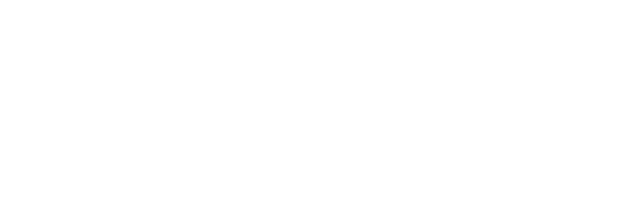
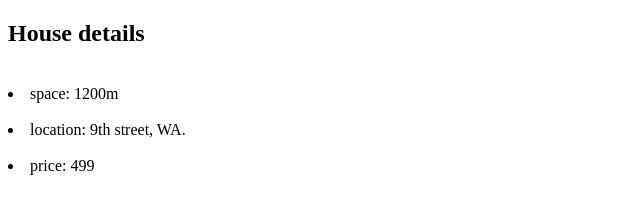
Before and after one commit to AbdelaliLaaguidi/javascriptaio, a plain HTML site: page index.html in a window 1280 px wide. Shown: the whole page, without its empty margins (0-640 px from the left). Drawn offline with Linux system fonts and the light colour scheme.

Commit message:
Learning about for ... in

```diff
--- a/index.html
+++ b/index.html
@@ -8,7 +8,8 @@
 </head>
 
 <body>
-
+  <div id="divMsg"></div>
+  <script src="index.js"></script>
 </body>
 
 </html>
--- /dev/null
+++ b/index.js
@@ -0,0 +1,10 @@
+let divMsg = "<h2>House details</h2>";
+const house = {
+  space: "1200m",
+  location: "9th street, WA.",
+  price: 499,
+};
+for (let prop in house) {
+  divMsg = `${divMsg}<br><li>${prop}: ${house[prop]}</li>`;
+  document.getElementById("divMsg").innerHTML = divMsg;
+}
```
